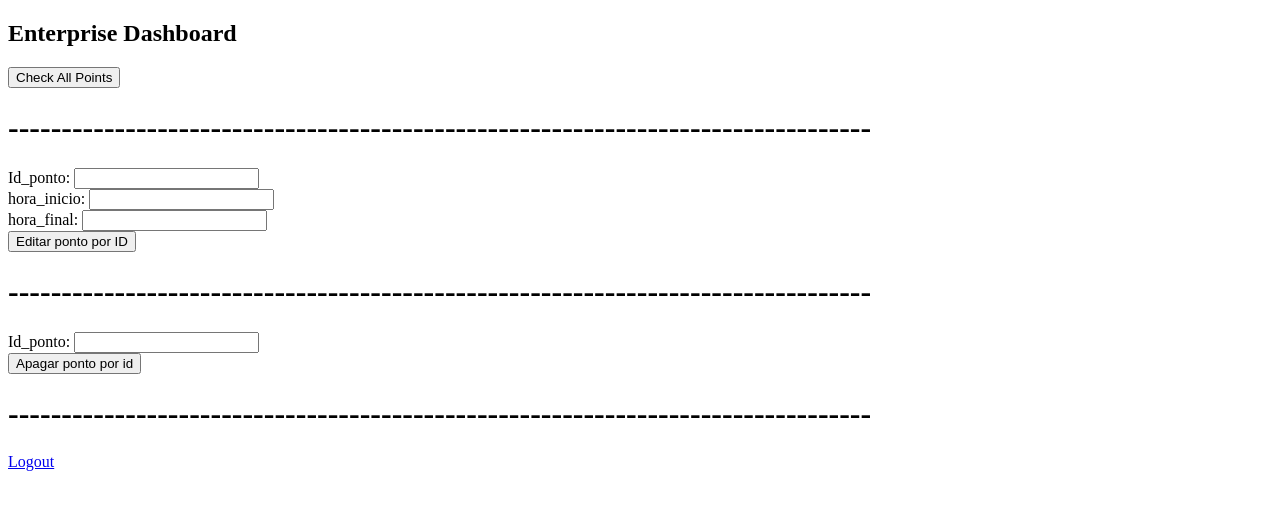
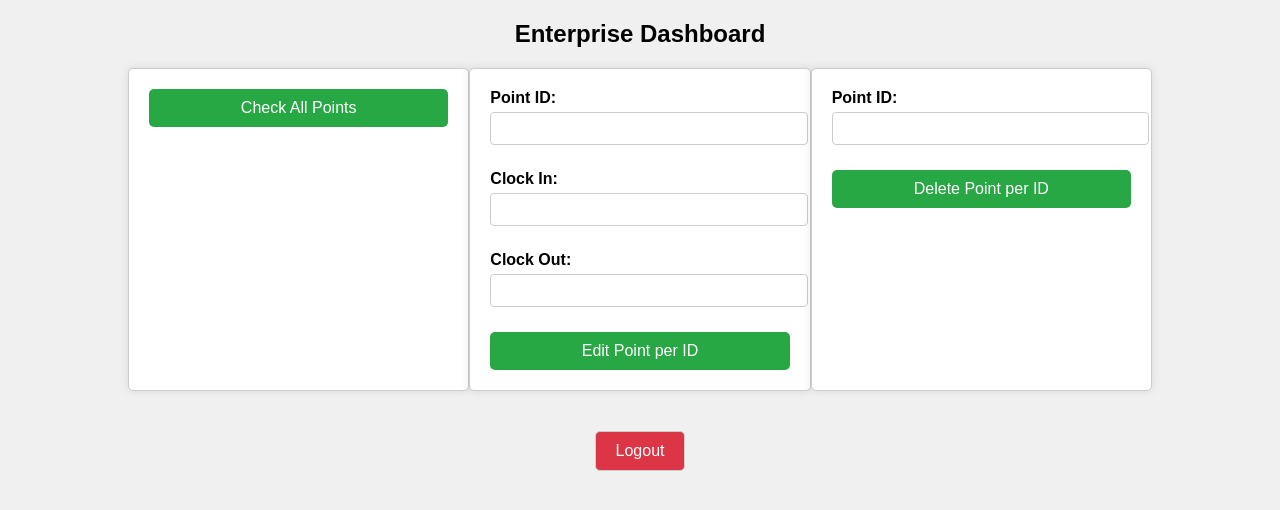
Before and after one commit to KauaOrtiz/KA-portal, a Flask app: page /dashboard/enterprise in a window 1280 px wide. Shown: the top 510 px of the page. Run offline with Flask 3, Linux system fonts and the light colour scheme; data that the repository does not hold is empty; some libraries are stand-ins or nearby versions.

Commit message:
feat: implement enterprise dashboard layout

```diff
--- a/main.py
+++ b/main.py
@@ -135,7 +135,7 @@ def dashboardEnterprise():
     if request.method == "GET":
         result = getAllPoints(session.get('id_empresa'))
         pontos = result.json
-        return render_template("dashboard_enterprise.html", sucess=pontos)
+        return render_template("dashboard_enterprise.html", sucessAll=pontos)
 
     elif request.method == "POST":
         if 'hora_inicio' in request.form:
@@ -151,7 +151,7 @@ def dashboardEnterprise():
                     result = editPoint(int(id_ponto), hora_inicio, hora_final)
                     data = result.json
                     if data['message'] == 'success':
-                        return render_template("dashboard_enterprise.html", sucess="Point changed successfully")
+                        return render_template("dashboard_enterprise.html", sucessEdit="Point changed successfully")
 
         elif "id_ponto_delete" in request.form:
             id_ponto = request.form["id_ponto_delete"]
@@ -163,7 +163,7 @@ def dashboardEnterprise():
                     result = deletePoint(int(id_ponto))
                     data = result.json
                     if data['message'] == 'success':
-                        return render_template("dashboard_enterprise.html", sucess="Point deleted successfully")
+                        return render_template("dashboard_enterprise.html", sucessDelete="Point deleted successfully")
 
     return render_template("dashboard_enterprise.html", error="Point not found")
 
--- /dev/null
+++ b/static/dashboard_enterprise.css
@@ -0,0 +1,112 @@
+body {
+    font-family: Arial, sans-serif;
+    margin: 0;
+    padding: 0;
+    display: flex;
+    flex-direction: column;
+    align-items: center;
+    background-color: #f0f0f0;
+}
+
+h2 {
+    text-align: center;
+    margin-bottom: 20px;
+}
+
+.dashboard-container {
+    display: flex;
+    justify-content: space-between;
+    width: 80%;
+    margin-bottom: 20px;
+}
+
+.dashboard-section {
+    background-color: #fff;
+    border: 1px solid #ccc;
+    border-radius: 5px;
+    padding: 20px;
+    width: 30%;
+    box-shadow: 0 0 10px rgba(0, 0, 0, 0.1);
+}
+
+.input-group {
+    margin-bottom: 15px;
+}
+
+label {
+    display: block;
+    margin-bottom: 5px;
+    font-weight: bold;
+}
+
+input[type="text"] {
+    width: 100%;
+    padding: 8px;
+    margin-bottom: 10px;
+    border-radius: 4px;
+    border: 1px solid #ccc;
+}
+
+button {
+    padding: 10px 20px;
+    border: none;
+    border-radius: 5px;
+    background-color: #28a745;
+    color: white;
+    cursor: pointer;
+    width: 100%;
+    font-size: 16px;
+}
+
+button:hover {
+    background-color: #218838;
+}
+
+.success {
+    color: 28a745;
+    margin-bottom: 10px;
+}
+
+.error {
+    color: red;
+    margin-bottom: 10px;
+}
+
+.logout-section {
+    margin-top: 20px;
+}
+
+.logout-section a {
+    display: inline-block;
+    padding: 10px 20px;
+    border: 1px solid #ccc;
+    border-radius: 5px;
+    background-color: #dc3545;
+    color: white;
+    text-decoration: none;
+    font-size: 16px;
+}
+
+.logout-section a:hover {
+    background-color: #c82333;
+}
+
+table {
+    width: 100%;
+    border-collapse: collapse;
+    margin-top: 10px;
+}
+
+th, td {
+    padding: 8px 12px;
+    border: 1px solid #ccc;
+    text-align: center;
+}
+
+th {
+    background-color: #f2f2f2;
+}
+
+tbody tr:nth-child(even) {
+    background-color: #f9f9f9;
+}
--- a/templates/dashboard_enterprise.html
+++ b/templates/dashboard_enterprise.html
@@ -3,54 +3,84 @@
     <head>
         <meta charset="utf-8">
         <meta http-equiv="X-UA-Compatible" content="IE=edge">
-        <title>ABOUT</title>
+        <title>Enterprise Dashboard</title>
         <meta name="description" content="">
         <meta name="viewport" content="width=device-width, initial-scale=1">
-        <link rel="stylesheet" href="">
+        <link rel="stylesheet" href="{{ url_for('static', filename='dashboard_enterprise.css') }}">
     </head>
     <body>
         <h2>Enterprise Dashboard</h2>
 
+        <div class="dashboard-container">
+            <div class="dashboard-section">
                 <form method="GET" action="{{ url_for('dashboardEnterprise') }}">
-            {% if sucess %}
-                <p class="sucess">{{ sucess }}</p>
-            {% endif %}
                     <button type="submit">Check All Points</button>
                 </form>
-        <h1>---------------------------------------------------------------------------------</h1>
+                {% if sucessAll %}
+                    <table>
+                        <thead>
+                            <tr>
+                                <th>ID</th>
+                                <th>Name</th>
+                                <th>Clock In</th>
+                                <th>Clock Out</th>
+                            </tr>
+                        </thead>
+                        <tbody>
+                            {% for ponto in sucessAll %}
+                                <tr>
+                                    <td>{{ ponto.id_ponto }}</td>
+                                    <td>{{ ponto.nome }}</td>
+                                    <td>{{ ponto.hora_inicio }}</td>
+                                    <td>{{ ponto.hora_final }}</td>
+                                </tr>
+                            {% endfor %}
+                        </tbody>
+                    </table>
+                {% endif %}
+            </div>
+
+            <div class="dashboard-section">
                 <form method="POST" action="{{ url_for('dashboardEnterprise') }}">
                     <div class="input-group">
-                <label for="id_ponto">Id_ponto:</label>
+                        <label for="id_ponto">Point ID:</label>
                         <input type="text" id="id_ponto" name="id_ponto" required>
                     </div>
                     <div class="input-group">
-                <label for="hora_inicio">hora_inicio:</label>
+                        <label for="hora_inicio">Clock In:</label>
                         <input type="text" id="hora_inicio" name="hora_inicio" required>
                     </div>
                     <div class="input-group">
-                <label for="hora_final">hora_final:</label>
+                        <label for="hora_final">Clock Out:</label>
                         <input type="text" id="hora_final" name="hora_final" required>
                     </div>
-            {% if sucess %}
-                <p class="sucess">{{ sucess }}</p>
+                    {% if sucessEdit %}
+                        <p class="success">{{ sucessEdit }}</p>
                     {% endif %}
-            <button type="submit">Editar ponto por ID</button>
+                    <button type="submit">Edit Point per ID</button>
                 </form>
-        <h1>---------------------------------------------------------------------------------</h1>
+            </div>
+
+            <div class="dashboard-section">
                 <form method="POST" action="{{ url_for('dashboardEnterprise') }}">
                     <div class="input-group">
-                <label for="id_ponto_delete">Id_ponto:</label>
+                        <label for="id_ponto_delete">Point ID:</label>
                         <input type="text" id="id_ponto_delete" name="id_ponto_delete" required>
                     </div>
-            {% if sucess %}
-                <p class="sucess">{{ sucess }}</p>
+                    {% if sucessDelete %}
+                        <p class="success">{{ sucessDelete }}</p>
                     {% endif %}
                     {% if error %}
                         <p class="error">{{ error }}</p>
                     {% endif %}
-            <button type="submit">Apagar ponto por id</button>
+                    <button type="submit">Delete Point per ID</button>
                 </form>
-        <h1>---------------------------------------------------------------------------------</h1>
+            </div>
+        </div>
+
+        <!-- Logout Button -->
+        <div class="logout-section">
             <a href={{ url_for('home') }}>Logout</a>
+        </div>
     </body>
 </html>
```
Lines whose indentation alone changed are shown as unchanged.
